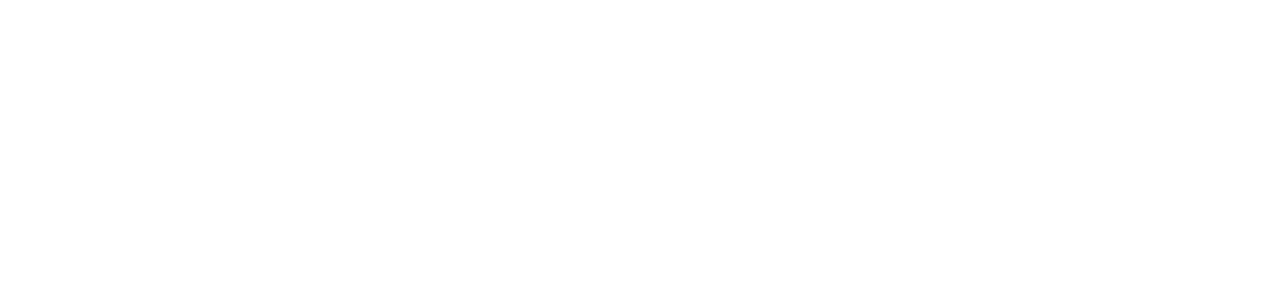
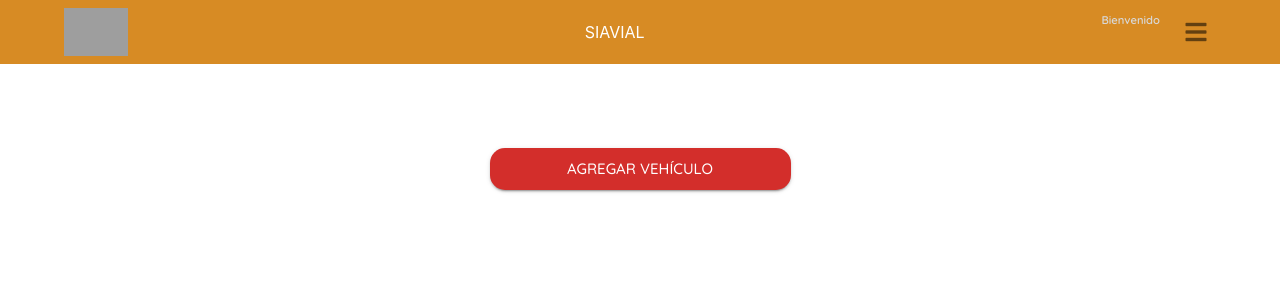
Before and after one commit to marco-ketxal/siavial-front-webapp, a React (Create React App) app: page /vehiculoseleccionar in a window 1280 px wide. Before the commit this address had no page. Shown: the top 300 px of the page. Built offline with nearby package versions, Linux system fonts and the light colour scheme; grey boxes are pictures that could not be loaded; what react-global-configuration would draw is missing.

Commit message:
feat: add page vehiculo seleccionar

```diff
--- a/src/App.js
+++ b/src/App.js
@@ -6,6 +6,7 @@
 import Home  from './pages/Home/Home';
 import Login from './pages/Login/Login'
 import MiCuenta from './pages/MiCuenta/MiCuenta';
+import VehiculoSeleccionar from './pages/Vehiculos/VehiculoSeleccionar';
 import { Provider } from "react-redux";
 import store from "../src/redux/store";
 
@@ -37,6 +38,7 @@
                   <Route path="/home" element={<Home />} />
                   <Route path="/login" element={<Login />} />
                   <Route path="/micuenta" element={<MiCuenta />} />
+                  <Route path="/vehiculoseleccionar" element={<VehiculoSeleccionar />} />
                   <Route
                     path="/"
                     element={<Navigate to="/login" />}
--- /dev/null
+++ b/src/pages/Vehiculos/VehiculoSeleccionar.js
@@ -0,0 +1,83 @@
+import {React, Fragment, useEffect } from 'react';
+import { Grid ,  useMediaQuery , Typography , Container , Button , Avatar} from '@mui/material';
+import Navbar  from "../../components/Navbar/Navbar";
+import {useNavigate , useLocation } from 'react-router-dom';
+import {  useSelector, useDispatch} from 'react-redux';
+import { actualizarIdVehiculo } from '../../redux/actions/solicitudActions';
+import './vehiculo.scss'
+
+
+function VehiculoSeleccionar() {
+    let history = useNavigate();
+    let location = useLocation();
+    const cliente = useSelector(state => state.Cliente)
+    const dispatch = useDispatch();
+    const reduxActualizarVehiculo = (idVehiculo) => dispatch(actualizarIdVehiculo(idVehiculo))
+    const matches = useMediaQuery("(max-width:768px)");
+
+    const handleClickServicio = (idVehiculo) =>{
+        reduxActualizarVehiculo(idVehiculo)
+        history('/ubicacion');
+    }
+
+    return (
+        <Fragment>
+            <Navbar />
+            <Grid>
+            <Container maxWidth="md" style={{padding: "20px" }}>
+                <Typography className="text-title-page mt-1">
+                    {cliente.vehiculos.length ? "Seleccionar vehículo":""}
+                </Typography>
+                <Grid container align= 'center' className="mt-1">
+                        {cliente.vehiculos.map((vehi, index) => (
+                            <Grid
+                                    item xs={ matches ? 12:5}
+                                    align= 'center'
+                                    key={index}
+                                    className="card-vehiculo mt-2"
+                                    onClick={()=>{handleClickServicio(vehi._id)}}
+                                >
+                                <Grid container align= 'center' >
+                                    <Grid item xs={3} >
+                                        <Avatar
+                                            className="icon-servicio mt-1"
+                                            src={vehi.foto}
+                                        />
+                                    </Grid>
+                                    <Grid item align = "left" xs={8}>
+                                        <Typography className="mt-1" style={{fontSize: "14px"}}>
+                                            <b>{vehi.marca} {vehi.modelo}</b>
+                                        </Typography>
+                                        <Typography  style={{fontSize: "14px"}}>
+                                            Color: {vehi.color}
+                                        </Typography>
+                                        <Typography  style={{fontSize: "14px"}}>
+                                            Placas: <b>{vehi.placa}</b>
+                                        </Typography>
+                                    </Grid>
+                                </Grid>
+                            </Grid>
+                        ))}
+                </Grid>
+                {
+                    cliente.vehiculos.length === 0 && (
+                        <Grid className="mt-3" align= 'center'>
+                            <Button
+                                onClick={()=>history.push('/vehiculoregistrar',location.state)}
+                                variant="contained"
+                                color="primary"
+                                size="large"
+                                className="btn-rojo">
+                                    agregar vehículo
+                            </Button>
+                        </Grid>
+                    )
+                }
+            </Container>
+            </Grid>
+        </Fragment>
+    )
+}
+
+
+export default  VehiculoSeleccionar;
--- /dev/null
+++ b/src/pages/Vehiculos/vehiculo.scss
@@ -0,0 +1,20 @@
+@import '../../style/style.scss';
+
+.text-title-page{
+	font-size: 18px !important;
+	color: #030104 !important;
+	font-weight: $bold !important;
+}
+
+.card-vehiculo{
+	width: 100% !important;
+	height: 100px !important;
+	box-shadow: 0px 3px 10px #b7b7b7;
+	border-radius: 15px !important;
+	margin: 10px !important;
+}
+
+.icon-servicio{
+	width: 70px !important;
+	height: 70px !important;
+}
```
